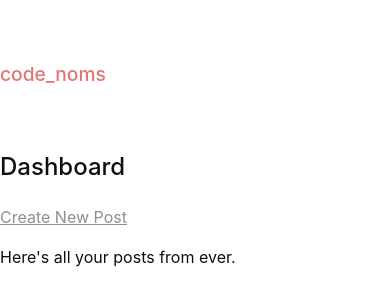
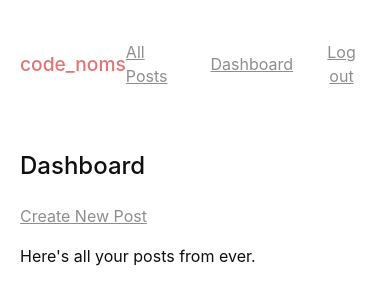
Before and after one commit to nmsalvatore/codenoms, a Django app: page /dashboard/ in a window 390 px wide; the page is wider, and only the part inside the window is pictured. Shown: the top 307 px of that part. Run offline with Django 5.2, Linux system fonts and the light colour scheme; the visitor is signed in with stand-in values (Sample User, id 1); data that the repository does not hold is empty.

Commit message:
Add mobile responsiveness

```diff
--- a/static/css/base.css
+++ b/static/css/base.css
@@ -49,7 +49,7 @@ input::placeholder {
 }
 
 .container {
-    width: 720px;
+    max-width: 720px;
     margin: var(--space-lg) auto;
 }
 
@@ -170,3 +170,10 @@ a.new-post {
 .tiptap pre:has(code) {
     margin: 1rem 0;
 }
+
+@media only screen and (max-width: 568px) {
+    .container {
+        margin: var(--space-sm) auto;
+        padding: var(--space-sm);
+    }
+}
```
